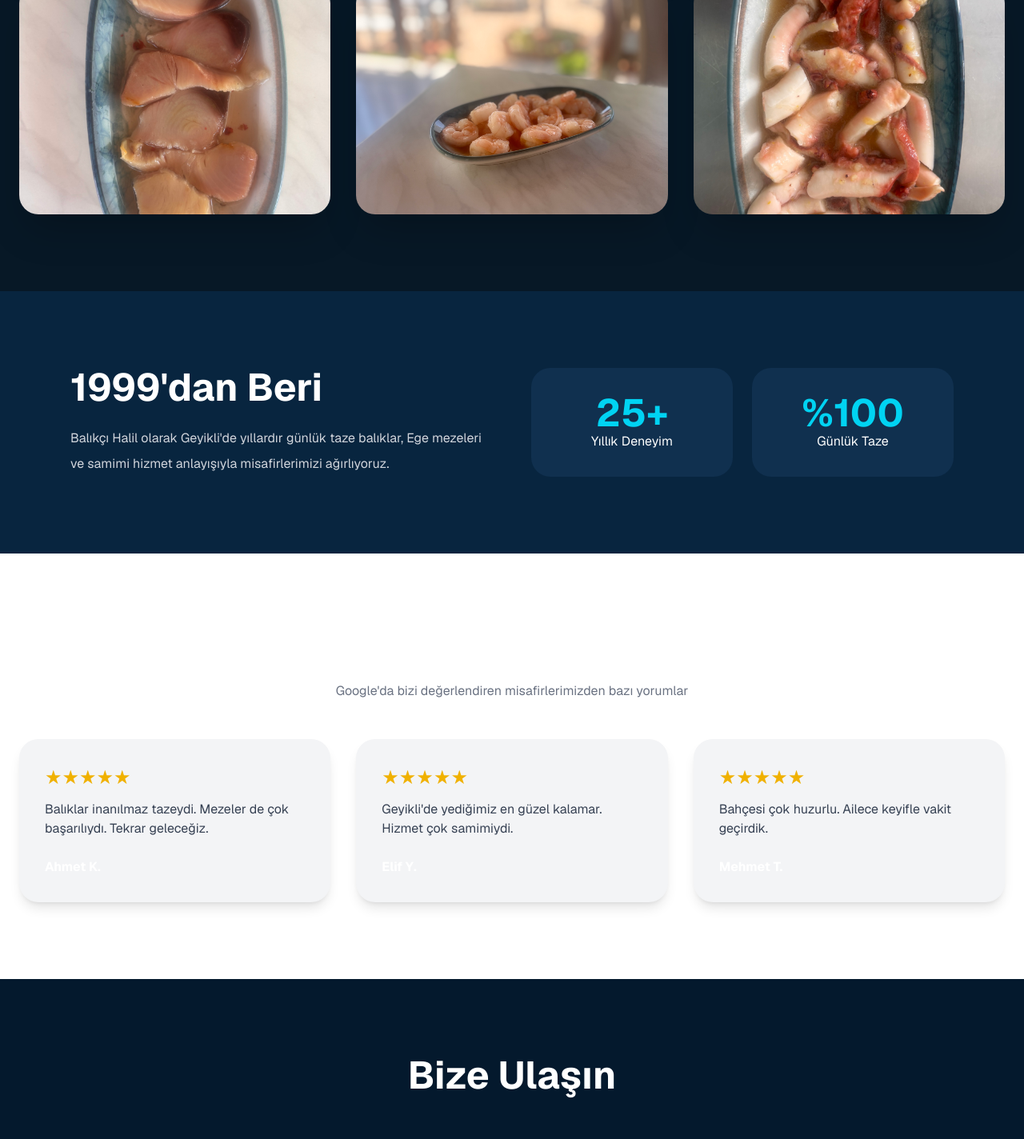
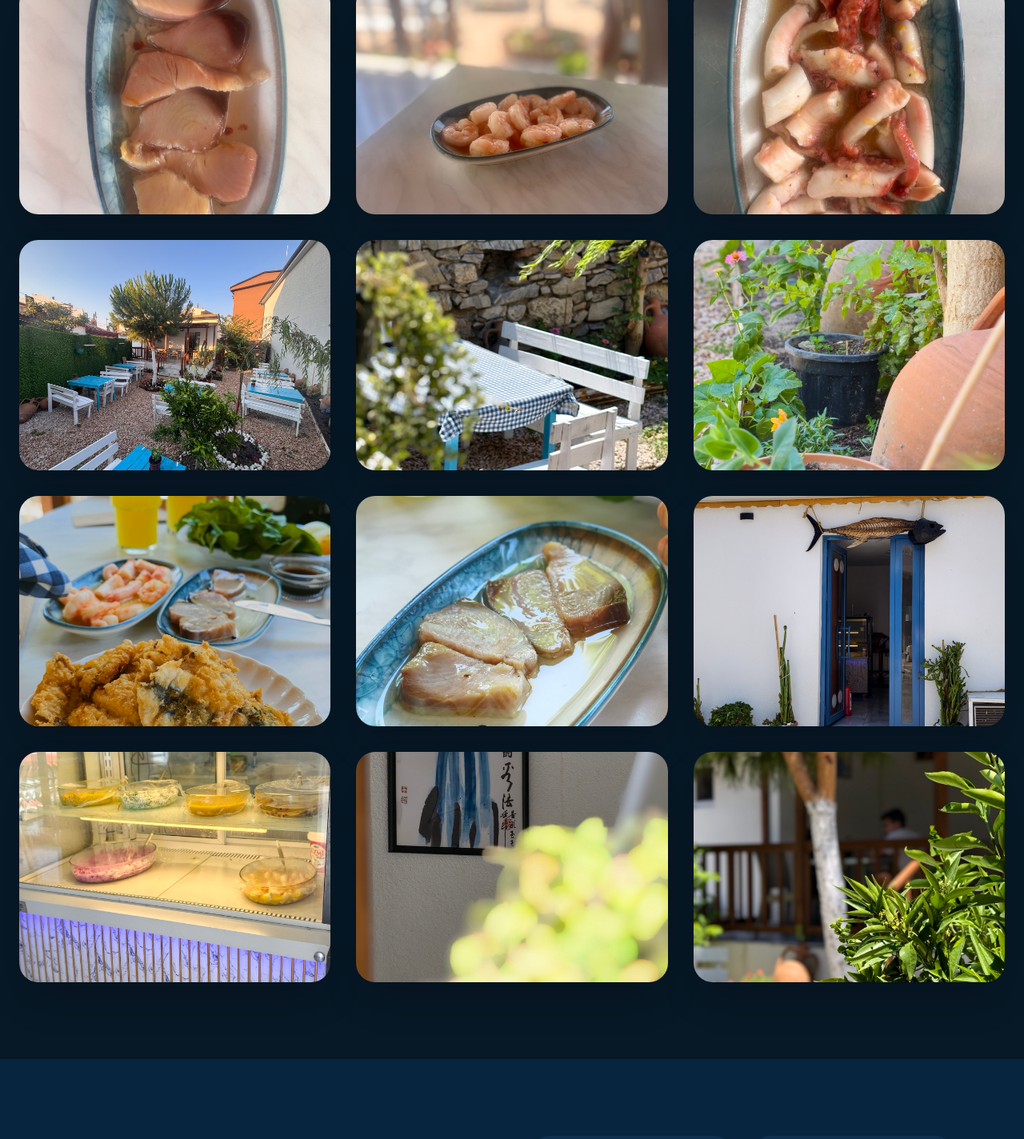
Before and after one commit to emresarper8-cpu/balikcihalilgeyikli, a Next.js app: page / in a window 1280 px wide. Shown: the part 4773-6197 px from the top of the page at 80% size. Built offline with nearby package versions, Linux system fonts and the light colour scheme.

Commit message:
galeriye yeni yemek fotoğrafları eklendi

```diff
--- a/app/components/gallery.tsx
+++ b/app/components/gallery.tsx
@@ -7,6 +7,17 @@ const images = [
   "/lakerda.jpg",
   "/karides.jpg",
   "/ahtapot.jpg",
+  "/bahce.jpg",
+  "/bahce1.jpg",
+  "/bahce2.jpg",
+  "/balık.jpg",
+  "/balık1.jpg",
+  "/kapı.jpg",
+  "/meze.jpg",
+  "/teras.jpg",
+  "/teras1.jpg",
+
+
 ];
 
 export default function Gallery() {
```
